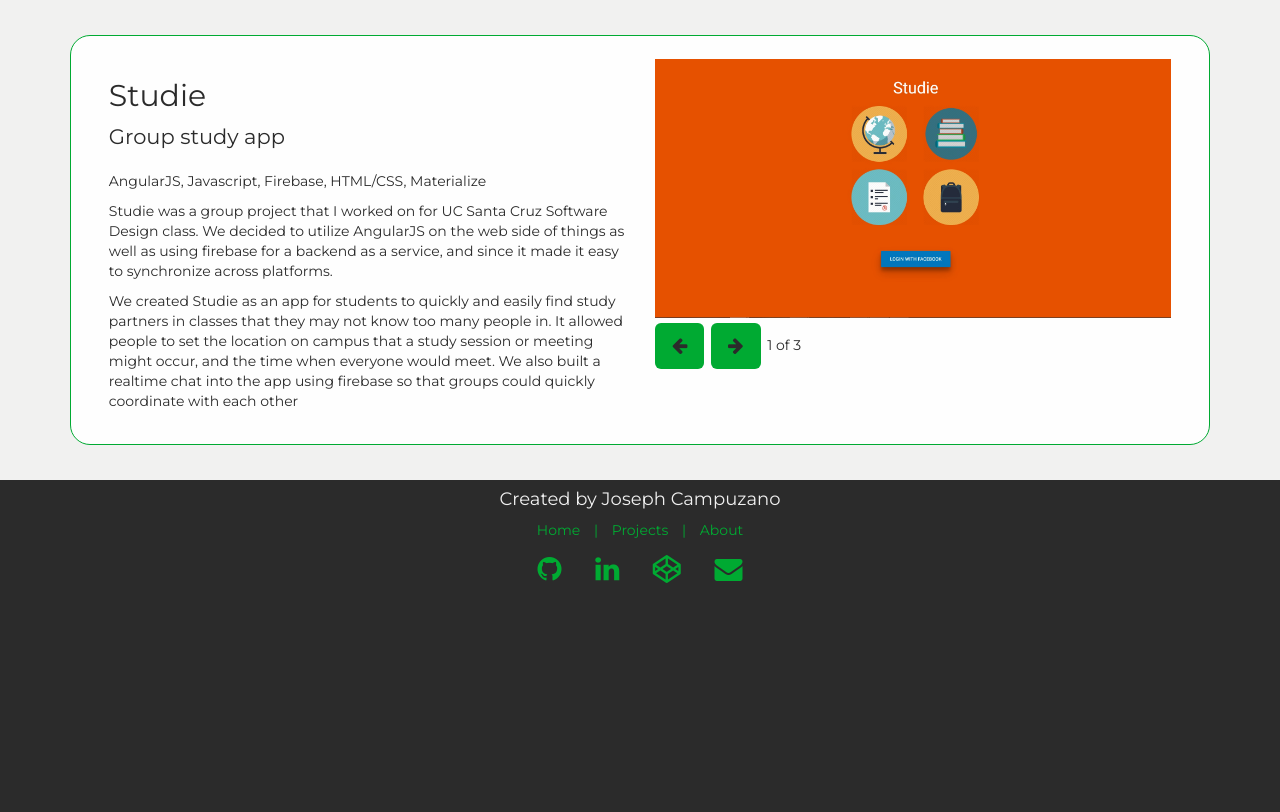
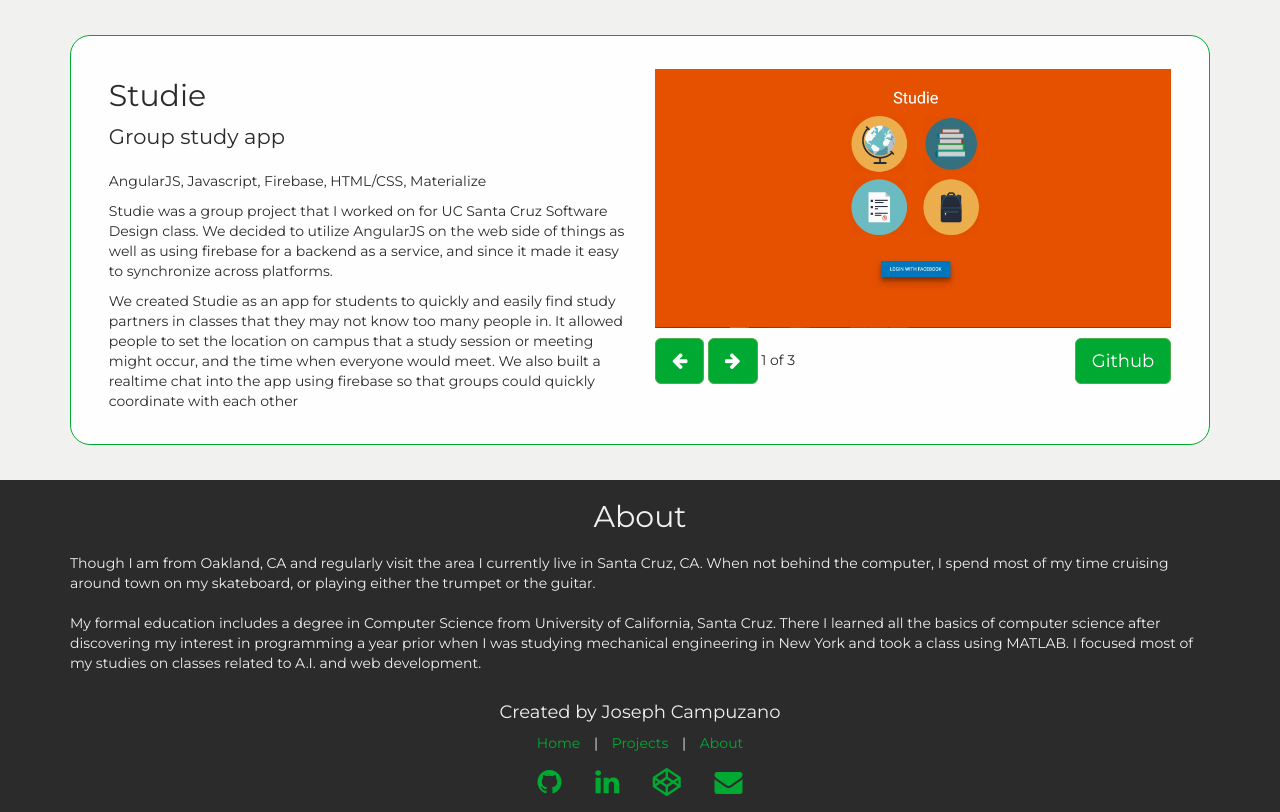
Before and after one commit to jcampuza/portfolio, a website: page index.html in a window 1280 px wide. Shown: the part 1298-2110 px from the top of the page. Before the commit the page ends 1897 px from the top, so only its background shows below. Drawn offline with Linux system fonts and the light colour scheme; files whose address does not match are found by name.

Commit message:
Added: icon, about section, slight css changes

```diff
--- a/css/custom.css
+++ b/css/custom.css
@@ -50,10 +50,11 @@
   justify-content: center;
 }
 
-.links, a {
+.links a {
   color: rgb(0, 170, 50);
   margin: 0 10px;
 }
+
 .social {
   margin: 15px 15px;
 }
@@ -62,8 +63,23 @@
   margin: 5px 3px 5px 0px;
   background-color:rgb(0,170,50);
   color:#2b2b2b;
+  border-color: #ccc;
 }
-
-.image-wrapper {
-  height: 100%;
+.button-link {
+  color: #2b2b2b;
+  background-color: rgb(0,170,50);
+  border-color: #ccc;
+  float: right;
 }
+.image-wrapper, .image-options {
+  margin-top: 10px;
+}
+.image-options a, .image-options button {
+  background-color: rgb(0,170,50);
+}
+.image-options a:hover, .image-options button:hover {
+  background-color: rgb(0,200,0);
+}
+.about-text {
+  margin: 20px auto;
+}
--- a/index.html
+++ b/index.html
@@ -6,8 +6,7 @@
 	<meta name="description" content="Joseph Campuzano Porfolio Site">
 	<meta name="author" content="Joseph Campuzano">
 	<meta name="viewport" content="width=device-width, initial-scale=1">
-	<link rel="icon" href="#">
-
+	<link rel="shortcut icon" href="img/favicon.ico">
 	<title>Joseph Campuzano | Portfolio</title>
 
 	<!-- css -->
@@ -50,6 +49,9 @@
               <div class="image-wrapper">
 				<img class="img-responsive" value="active" src="img/thingder-home.jpg">
               </div>
+              <div class="image-options">
+              	<a class="btn btn-lg btn-success" style="float:right;" target="_blank" href="https://github.com/jcampuza/thingder">Github</a>
+              </div>
             </div>
           </div>
 
@@ -67,10 +69,11 @@
 				<img class="img-responsive hide" src="img/studie-classes.jpg">
 				<img class="img-responsive hide" src="img/studie-select.jpg">
               </div>
-              <div class="image-options" style="display:block;">
-              	<button class="btn btn-lg button-custom image-choice" value="prev"><i class="fa fa-arrow-left"></i></button>
-              	<button class="btn btn-lg button-custom image-choice" value="next"><i class="fa fa-arrow-right"></i></button>
+              <div class="image-options">
+              	<button class="btn btn-lg btn-success image-choice" value="prev"><i class="fa fa-arrow-left"></i></button>
+              	<button class="btn btn-lg btn-success image-choice" value="next"><i class="fa fa-arrow-right"></i></button>
               	<p style="display:inline;"><span class="current-image">1</span> of 3</p>
+              	<a class="btn btn-lg btn-success" style="float:right" target="_blank" href="https://github.com/jcampuza/studie">Github</a>
               </div>
 
 
@@ -79,6 +82,14 @@
 
         </div>
       </section>
+
+      <div class="about">
+        <div class="container">
+          <h2 class="text-center" id="about">About</h2>
+          <p class="about-text">Though I am from Oakland, CA and regularly visit the area I currently live in Santa Cruz, CA. When not behind the computer, I spend most of my time cruising around town on my skateboard, or playing either the trumpet or the guitar.</p>
+          <p class="about-text">My formal education includes a degree in Computer Science from University of California, Santa Cruz. There I learned all the basics of computer science after discovering my interest in programming a year prior when I was studying mechanical engineering in New York and took a class using MATLAB. I focused most of my studies on classes related to A.I. and web development.</p>
+        </div>
+      </div>
 
       <!--footer-->
       <div class="container">
```
Also changed, not shown: package.json (+8 -7 lines), img/favicon.ico (added).
